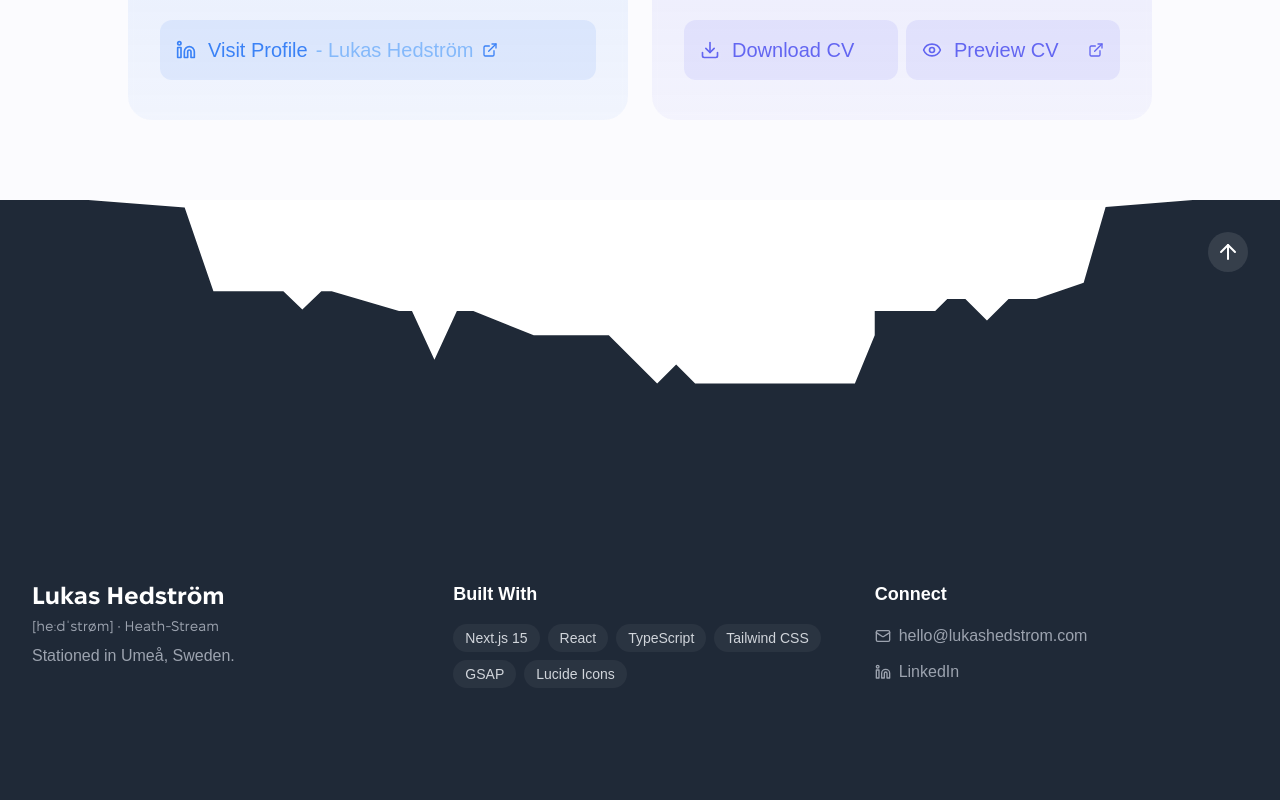
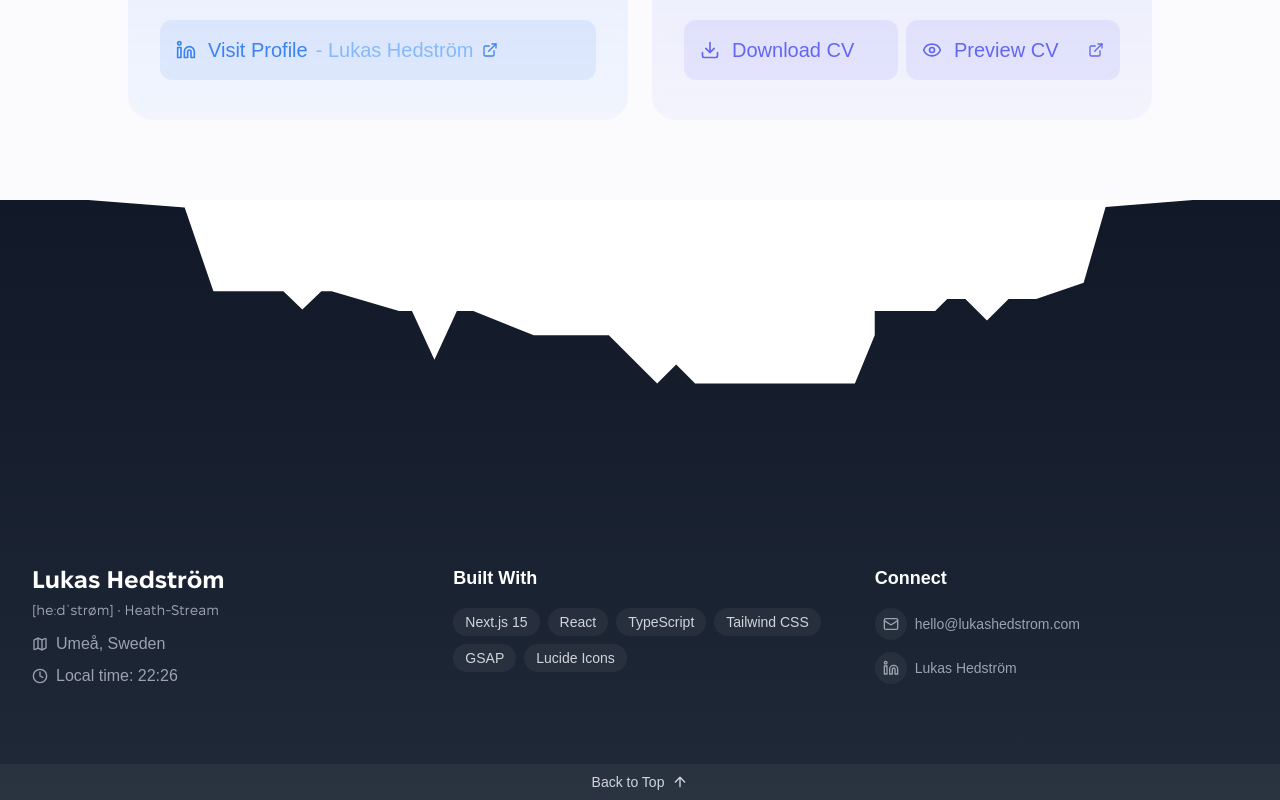
Before and after one commit to RezynEUW/nextportfolio, a Next.js app: page / in a window 1280 px wide. Shown: the part 3302-4102 px from the top of the page. Built offline with nearby package versions, Linux system fonts and the light colour scheme; a web font is replaced by a local one.

Commit message:
Footer Fix

```diff
--- a/src/app/components/Footer.tsx
+++ b/src/app/components/Footer.tsx
@@ -1,6 +1,11 @@
 "use client";
 
-import { Mail, Linkedin, ArrowUp } from "lucide-react";
+import { Mail, Linkedin, ArrowUp, Map, Clock } from "lucide-react";
+import { gsap } from 'gsap';
+import { ScrollToPlugin } from 'gsap/ScrollToPlugin';
+
+// Register ScrollToPlugin
+gsap.registerPlugin(ScrollToPlugin);
 
 export default function Footer() {
   const techStack = [
@@ -12,12 +17,41 @@ export default function Footer() {
     "Lucide Icons"
   ];
 
+  const socialLinks = [
+    {
+      icon: Mail,
+      label: "hello@lukashedstrom.com",
+      href: "mailto:hello@lukashedstrom.com",
+      isExternal: false
+    },
+    {
+      icon: Linkedin,
+      label: "Lukas Hedström",
+      href: "https://linkedin.com/in/lukashedstrom",
+      isExternal: true
+    }
+  ];
+
+  const getCurrentTime = () => {
+    const now = new Date();
+    const swedenTime = new Date(now.toLocaleString("en-US", { timeZone: "Europe/Stockholm" }));
+    return swedenTime.toLocaleTimeString("en-US", {
+      hour: "numeric",
+      minute: "2-digit",
+      hour12: false
+    });
+  };
+
   const scrollToTop = () => {
-    window.scrollTo({ top: 0, behavior: "smooth" });
+    gsap.to(window, {
+      duration: 0.7,
+      scrollTo: { y: 0 },
+      ease: "power3.inOut"
+    });
   };
 
   return (
-    <footer className="h-[75vh] bg-gray-800 text-white relative flex flex-col justify-end overflow-hidden">
+    <footer className="min-h-[75vh] bg-gradient-to-b from-gray-900 to-gray-800 text-white relative flex flex-col justify-end overflow-hidden">
       {/* SVG Break-in Effect */}
       <div className="absolute top-[-8px] left-0 right-0 w-full">
         <svg
@@ -39,32 +73,40 @@ export default function Footer() {
         </svg>
       </div>
 
-      {/* Rest of the footer remains the same */}
-      <div className="relative w-full max-w-7xl mx-auto px-8 pb-16">
-        <div className="grid grid-cols-1 md:grid-cols-2 lg:grid-cols-3 gap-12 mb-12">
+      <div className="relative w-full max-w-7xl mx-auto px-4 sm:px-6 lg:px-8 pb-16">
+        <div className="grid grid-cols-1 md:grid-cols-2 lg:grid-cols-3 gap-8 lg:gap-12 mb-12">
           {/* Brand Column */}
-          <div className="space-y-4">
-            <div className="space-y-2">
+          <div className="space-y-6">
+            <div className="space-y-3">
               <h3 className="text-2xl font-display font-bold">
                 Lukas Hedström
                 <span className="block text-sm text-gray-400 font-normal mt-1">
                   [heːdˈstrøm] • Heath-Stream
                 </span>
               </h3>
-              <p className="text-gray-400 max-w-sm">
-                Stationed in Umeå, Sweden.
-              </p>
+              <div className="flex flex-col gap-2 text-gray-400">
+                <div className="flex items-center gap-2">
+                  <Map className="w-4 h-4" />
+                  <span>Umeå, Sweden</span>
+                </div>
+                <div className="flex items-center gap-2">
+                  <Clock className="w-4 h-4" />
+                  <span>Local time: {getCurrentTime()}</span>
+                </div>
+              </div>
             </div>
           </div>
 
           {/* Technologies Used */}
           <div className="space-y-4">
-            <h4 className="text-lg font-semibold">Built With</h4>
+            <h4 className="text-lg font-semibold">
+              Built With
+            </h4>
             <div className="flex flex-wrap gap-2">
               {techStack.map((tech) => (
                 <span
                   key={tech}
-                  className="px-3 py-1 bg-white/5 rounded-full text-sm text-gray-300"
+                  className="px-3 py-1 bg-white/5 hover:bg-white/10 rounded-full text-sm text-gray-300 transition-colors cursor-default"
                 >
                   {tech}
                 </span>
@@ -74,39 +116,39 @@ export default function Footer() {
 
           {/* Connect */}
           <div className="space-y-4">
-            <h4 className="text-lg font-semibold">Connect</h4>
+            <h4 className="text-lg font-semibold">
+              Connect
+            </h4>
             <div className="flex flex-col gap-3">
-              <a href="mailto:hello@lukashedstrom.com"
-                className="flex items-center gap-2 text-gray-400 hover:text-white transition-colors">
-                <Mail className="w-4 h-4" />
-                <span>hello@lukashedstrom.com</span>
-              </a>
-              <a href="https://linkedin.com"
-                className="flex items-center gap-2 text-gray-400 hover:text-white transition-colors">
-                <Linkedin className="w-4 h-4" />
-                <span>LinkedIn</span>
-              </a>
+              {socialLinks.map((link) => (
+                <a
+                  key={link.label}
+                  href={link.href}
+                  target={link.isExternal ? "_blank" : undefined}
+                  rel={link.isExternal ? "noopener noreferrer" : undefined}
+                  className="flex items-center gap-2 text-gray-400 hover:text-white transition-colors group"
+                >
+                  <div className="p-2 bg-white/5 rounded-full group-hover:bg-white/10 transition-colors">
+                    <link.icon className="w-4 h-4" />
+                  </div>
+                  <span className="text-sm">{link.label}</span>
+                </a>
+              ))}
             </div>
           </div>
         </div>
       </div>
 
-      {/* Back to Top Button with Tooltip */}
-      <div className="group absolute top-8 right-8">
-        <button
-          onClick={scrollToTop}
-          className="p-2 bg-white/10 rounded-full
-            hover:bg-white/20 transition-colors"
-          aria-label="Scroll to top"
-        >
-          <ArrowUp className="w-6 h-6" />
-        </button>
-        <span className="absolute right-full mr-2 top-1/2 -translate-y-1/2
-          whitespace-nowrap px-2 py-1 rounded bg-white/10 text-sm
-          opacity-0 group-hover:opacity-100 transition-opacity">
-          Back to top
-        </span>
-      </div>
+      {/* Discrete Back to Top Banner */}
+      <button
+        onClick={scrollToTop}
+        className="absolute bottom-0 left-0 right-0 bg-white/5 hover:bg-white/10
+        py-2 px-4 flex items-center justify-center gap-2 text-gray-300
+        hover:text-white transition-colors group"
+      >
+        <span className="text-sm">Back to Top</span>
+        <ArrowUp className="w-4 h-4" />
+      </button>
     </footer>
   );
 }
```
